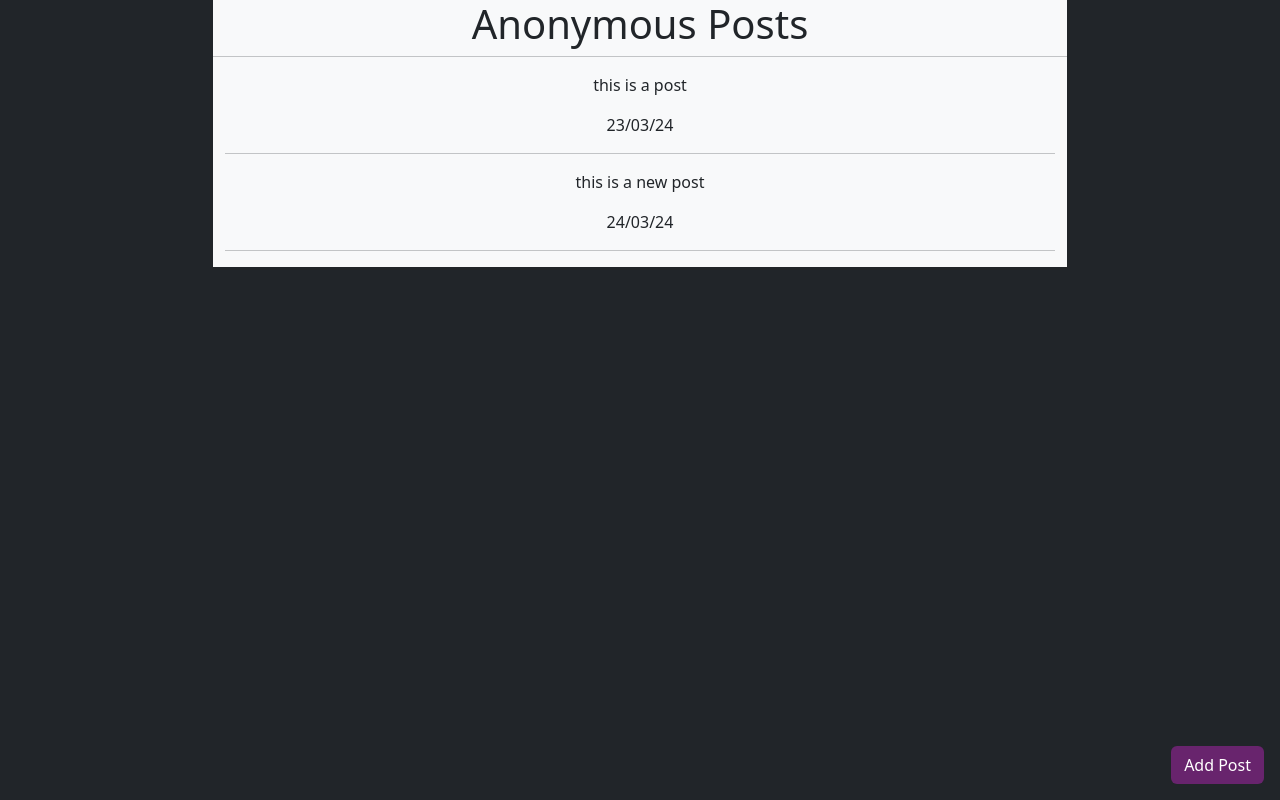
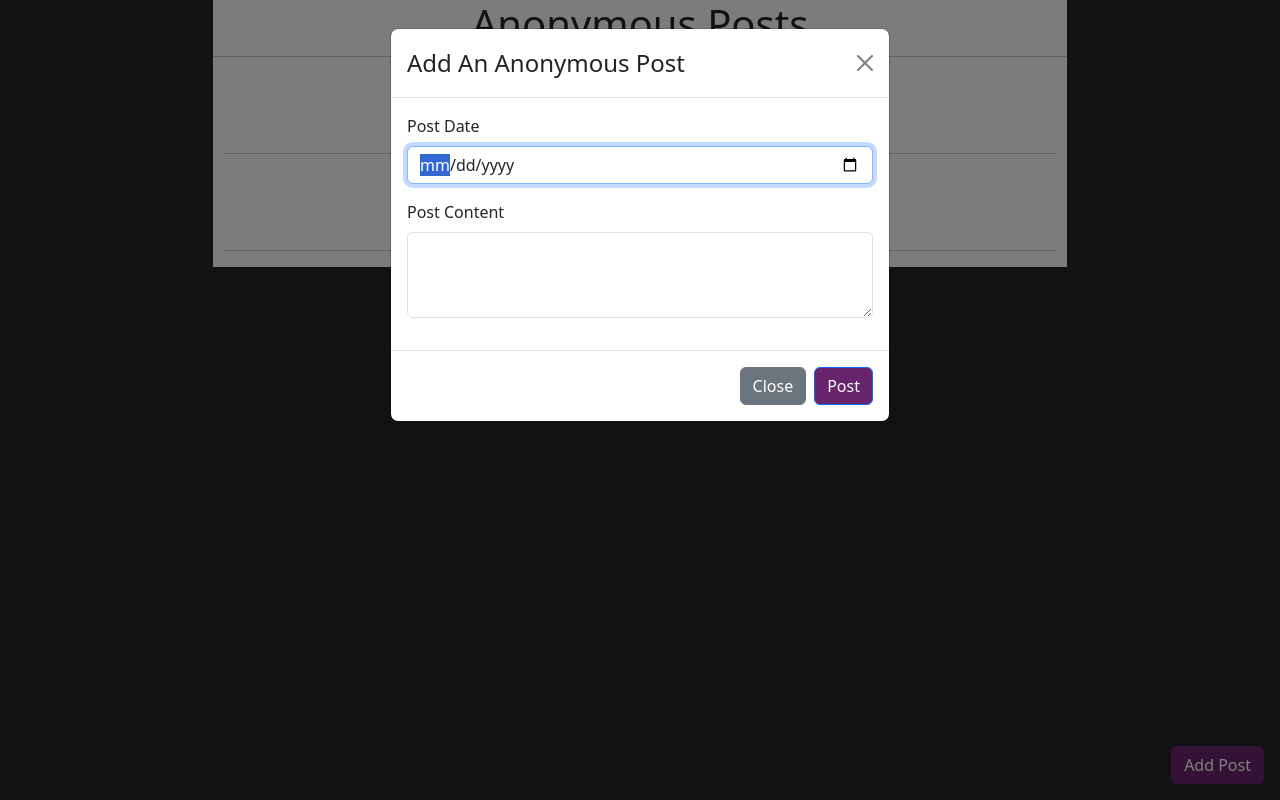
Before and after one commit to WilliamMorgan73/ProgBlack2, a Next.js app: page / in a window 1280 px wide. Both pictures are taken after a click on the button "Add Post". Built offline with nearby package versions, Linux system fonts and the light colour scheme.

Commit message:
Adding posts modal appears #5

```diff
--- a/src/app/page.js
+++ b/src/app/page.js
@@ -1,10 +1,18 @@
+"use client";
 import React from 'react';
-import { Container, Row, Col } from 'react-bootstrap';
+import { Container, Row, Col, Modal, Button, Form} from 'react-bootstrap';
 import 'bootstrap/dist/css/bootstrap.min.css';
 import data from './data.json';
-import styles from './styles.css'
+import styles from './styles.css';
+import { useState } from 'react';
+
 
 function MainColumn() {
+
+  const [appear, setAppear] = useState(false);
+  const handleExit = () => setAppear(false);
+  const handleAppear = () => setAppear(true);
+
   return (
     <Container fluid className='bg-dark' style={{ minHeight: '100vh' }}>
       <Row>
@@ -27,7 +35,32 @@ function MainColumn() {
         <Col xs={2}>
           <Row>
             <div className="buttonContainer">
-              <button type="button" className="btn position-absolute bottom-0 end-0" style={{ backgroundColor: '#68246D', color: 'white' }}>Add Post</button>
+              <button type="button" className="btn position-absolute bottom-0 end-0" style={{ backgroundColor: '#68246D', color: 'white' }} onClick={handleAppear} >Add Post</button>
+              <Modal show={appear} onHide={handleExit}>
+                <Modal.Header closeButton>
+                  <Modal.Title>Add An Anonymous Post</Modal.Title>
+                </Modal.Header>
+                <Modal.Body>
+                  <Form>
+                  <Form.Group className="mb-3" controlId="addPostForm.ControlInput1">
+                    <Form.Label>Post Date</Form.Label>
+                    <Form.Control
+                      type="date"
+                      placeholder="dd/mm/yy"
+                      autoFocus
+                    />
+                    </Form.Group>
+                    <Form.Group className="mb-3" controlId="addPostForm.ControlTextarea1">
+                      <Form.Label>Post Content</Form.Label>
+                      <Form.Control as="textarea" rows={3} />
+                    </Form.Group>
+                  </Form>
+                </Modal.Body>
+                <Modal.Footer>
+                  <Button variant="secondary" onClick={handleExit}>Close</Button>
+                  <Button variant="primary" style={{ backgroundColor: '#68246D', color: 'white' }} >Post</Button>
+                </Modal.Footer>
+              </Modal>
             </div>
           </Row>
         </Col>
```
